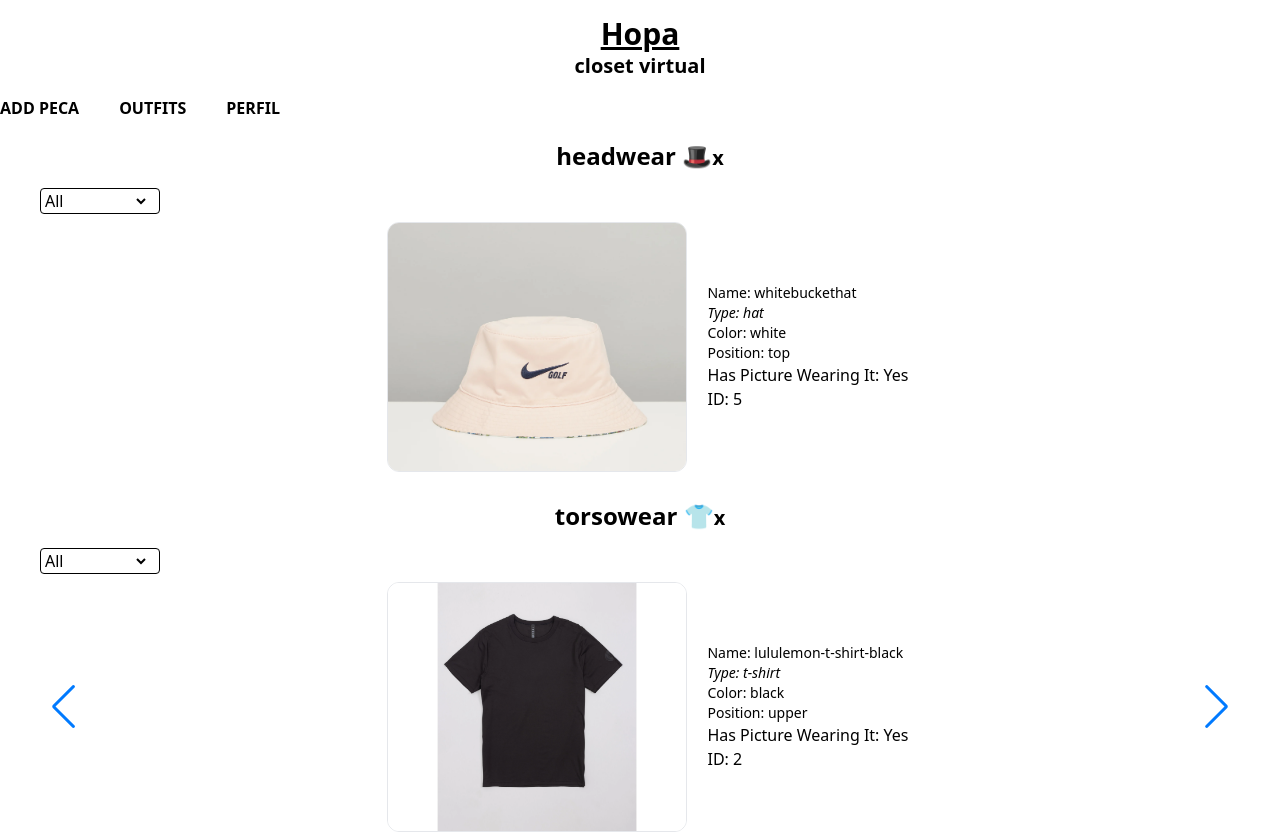
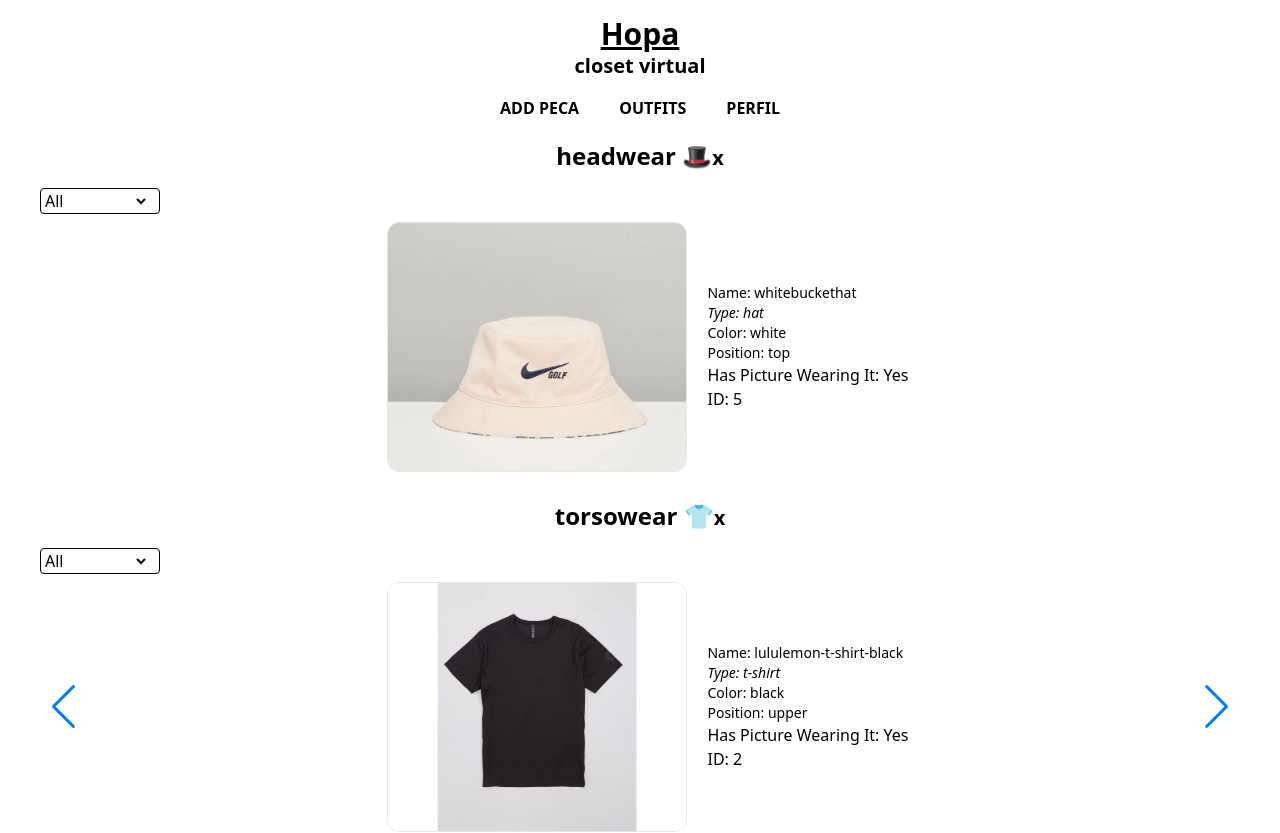
Before and after one commit to medeirosvictor/hopa, a React (Vite) app: page / in a window 1280 px wide. Shown: the top 833 px of the page. Built offline with nearby package versions, Linux system fonts and the light colour scheme.

Commit message:
align center sht

```diff
--- a/src/App.jsx
+++ b/src/App.jsx
@@ -18,7 +18,7 @@ function App() {
                     <h1 className={classes.h1}>Hopa</h1>
                     <h2 className={classes.h2}>closet virtual</h2>
                 </header>
-                <div className="flex gap-10 font-bold">
+                <div className="flex gap-10 font-bold align-middle justify-center">
                     <p>ADD PECA</p>
                     <p>OUTFITS</p>
                     <p>PERFIL</p>
```
